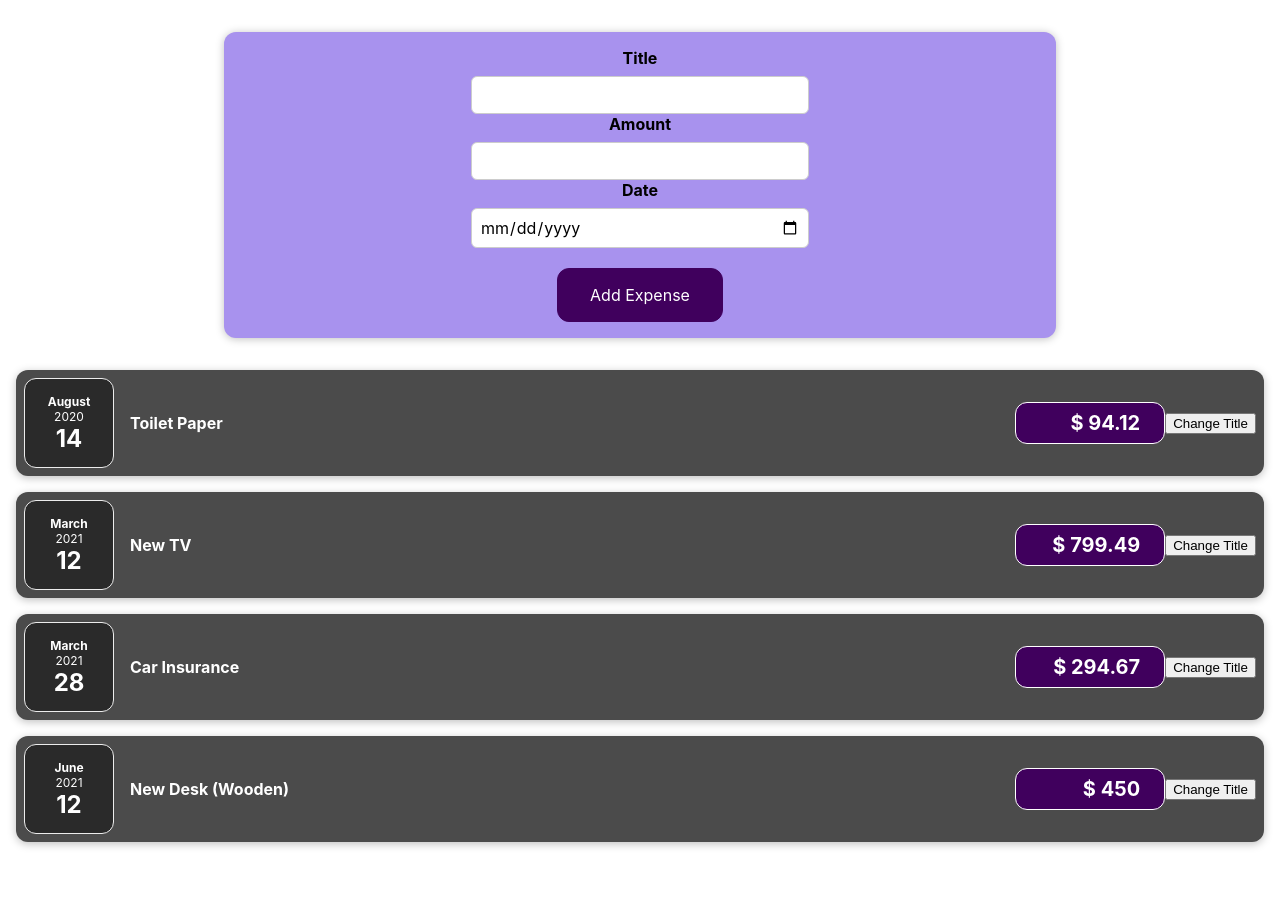
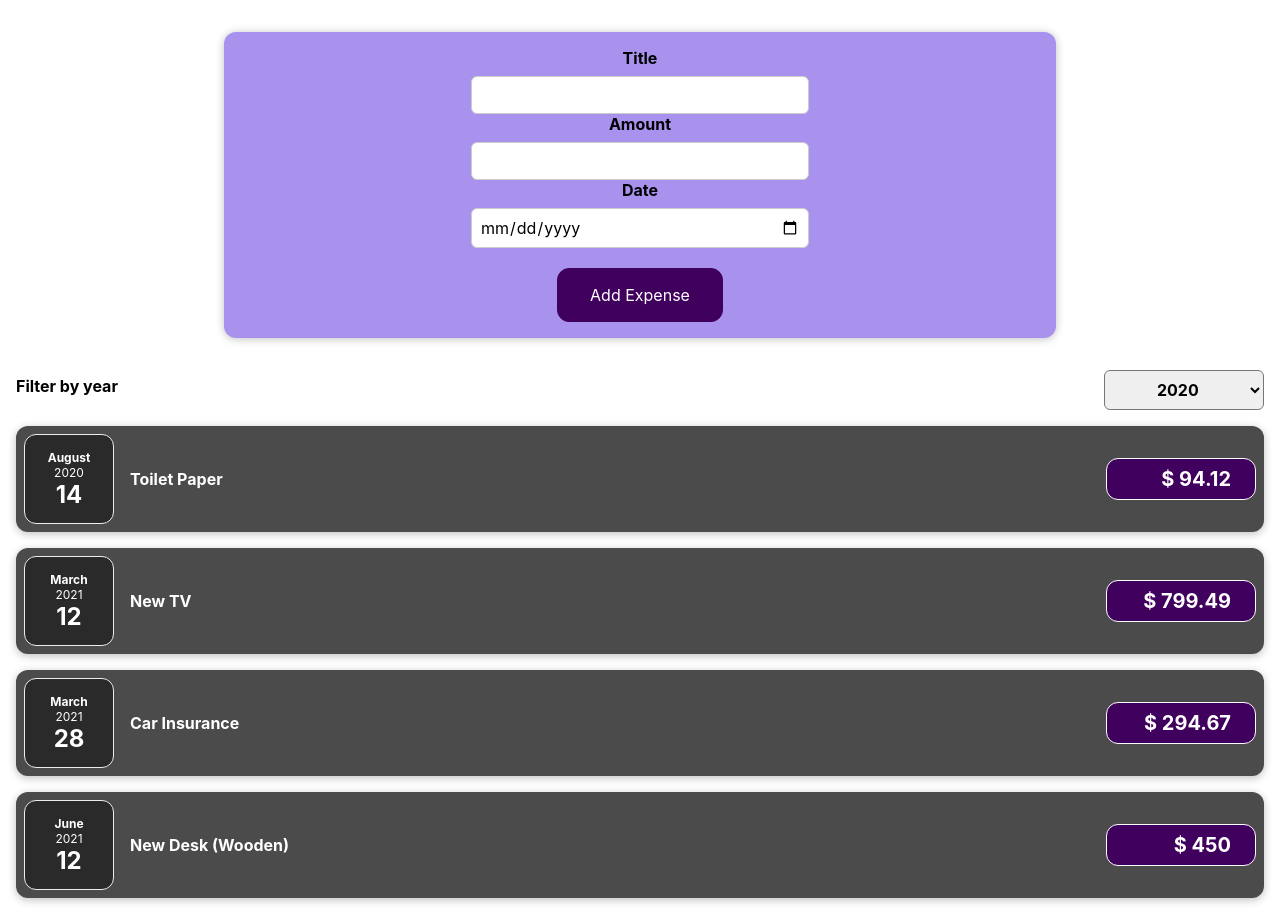
Before and after one commit to pedrofonsecapadilha/Udemy, a React (Create React App) app in the folder React-TheCompleteGuide/1-project/: page / in a window 1280 px wide. Before the commit the page ends 858 px from the top, so only its background shows below. Built offline with nearby package versions, Linux system fonts and the light colour scheme.

Commit message:
finish seção 4

```diff
--- a/React-TheCompleteGuide/1-project/src/App.js
+++ b/React-TheCompleteGuide/1-project/src/App.js
@@ -3,6 +3,7 @@
 // import ExpenseItem from './components/ExpenseItem';
 import Expenses from './components/Expenses/Expenses';
 import NewExpense from './components/NewExpense/NewExpense';
+/* import ExpensesFilter from './components/Expenses/ExpensesFilter'; */
 
 // const App = () => {} - TAMBÉM PODE-SE CHAMAR UMA FUNÇÃO DESSA FORMA, É UMA QUESTÃO DE ESCOLHA.
 function App() {
@@ -31,14 +32,17 @@
       amount: 450.00,
       date: new Date(2021, 5, 12),
     },
-  ]
+  ];
+
+  function addExpenseHandler(expense) {
+    console.log('In App.js');
+    console.log(expense);
+  };
 
   return (
     <div>
-      <NewExpense></NewExpense>
-      <Expenses
-        items={expenses}
-      ></Expenses>
+      <NewExpense onAddExpense={addExpenseHandler}></NewExpense>
+      <Expenses items={expenses}></Expenses>
     </div>
   );
 }
--- a/React-TheCompleteGuide/1-project/src/components/Expenses/ExpenseItem.js
+++ b/React-TheCompleteGuide/1-project/src/components/Expenses/ExpenseItem.js
@@ -1,21 +1,13 @@
 import './ExpenseItem.css';
 import ExpenseDate from './ExpenseDate';
-import Card from '../UI/Card';
-import React, { useState } from "react";
+// import Card from '../UI/Card';
 
 function ExpenseItem(props) {
-  const [title, setTitle] = useState(props.title);
-
-  function clickHandler () {
-    setTitle('Updated!');
-  };
-
   return (
     <div className='expense-item'>
       <ExpenseDate date={props.date}/>
-      <h2 className='expense-item__description'>{title}</h2>
+      <h2 className='expense-item__description'>{props.title}</h2>
       <div className='expense-item__price'>$ {props.amount}</div>
-      <button onClick={clickHandler}>Change Title</button>
     </div>
   );
 }
--- a/React-TheCompleteGuide/1-project/src/components/Expenses/Expenses.js
+++ b/React-TheCompleteGuide/1-project/src/components/Expenses/Expenses.js
@@ -1,10 +1,21 @@
 import './Expenses.css';
 import ExpenseItem from './ExpenseItem';
 import Card from '../UI/Card';
+import ExpensesFilter from './ExpensesFilter';
+import React, { useState } from 'react';
 
 function Expenses(props) {
+
+  const [filteredYear, setFilteredYear] = useState('2020');
+
+  function filterChangeHandler(selectedYear) {
+    setFilteredYear(selectedYear);
+  };
+
   return (
+    <div>
       <Card className="expenses">
+        <ExpensesFilter selected={filteredYear} onChangeFilter={filterChangeHandler}></ExpensesFilter>
         <ExpenseItem
           title={props.items[0].title}
           amount={props.items[0].amount}
@@ -26,6 +37,7 @@
           date={props.items[3].date}
         ></ExpenseItem>
       </Card>
+    </div>
   );
 }
 
--- /dev/null
+++ b/React-TheCompleteGuide/1-project/src/components/Expenses/ExpensesFilter.css
@@ -0,0 +1,24 @@
+.expenses-filter {
+  color: #000000;
+  padding: 0 1rem;
+}
+
+.expenses-filter__control {
+  display: flex;
+  width: 100%;
+  align-items: center;
+  justify-content: space-between;
+  margin: 1rem 0;
+}
+
+.expenses-filter label {
+  font-weight: bold;
+  margin-bottom: 0.5rem;
+}
+
+.expenses-filter select {
+  font: inherit;
+  padding: 0.5rem 3rem;
+  font-weight: bold;
+  border-radius: 6px;
+}
--- /dev/null
+++ b/React-TheCompleteGuide/1-project/src/components/Expenses/ExpensesFilter.js
@@ -0,0 +1,24 @@
+import './ExpensesFilter.css';
+
+function ExpensesFilter(props) {
+
+  function dropdownChangeHandler(event) {
+    props.onChangeFilter(event.target.value);
+  };
+
+  return (
+    <div className='expenses-filter'>
+      <div className='expenses-filter__control'>
+        <label>Filter by year</label>
+        <select value={props.selected} onChange={dropdownChangeHandler}>
+          <option value='2022'>2022</option>
+          <option value='2021'>2021</option>
+          <option value='2020'>2020</option>
+          <option value='2019'>2019</option>
+        </select>
+      </div>
+    </div>
+  );
+};
+
+export default ExpensesFilter;
--- a/React-TheCompleteGuide/1-project/src/components/NewExpense/ExpenseForm.js
+++ b/React-TheCompleteGuide/1-project/src/components/NewExpense/ExpenseForm.js
@@ -1,7 +1,7 @@
 import './ExpenseForm.css';
 import React, { useState } from 'react';
 
-function ExpenseForm() {
+function ExpenseForm(props) {
 
   const [enteredTitle, setEnteredTitle] = useState('');
   const [enteredAmount, setEnteredAmount] = useState('');
@@ -40,7 +40,10 @@
       date: new Date(enteredDate)
     };
 
-    console.log(expenseData)
+    props.onSaveExpenseData(expenseData);
+    setEnteredTitle('');
+    setEnteredAmount('');
+    setEnteredDate('');
   };
 
   return (
@@ -48,15 +51,15 @@
       <div className='new-expense__controls'>
         <div className='new-expense__controls'>
           <label className='new-expense__label'>Title</label>
-          <input className='new-expense__input' type='text' onChange={titleChangeHandler}></input>
+          <input className='new-expense__input' type='text' value={enteredTitle} onChange={titleChangeHandler}></input>
         </div>
         <div className='new-expense__controls'>
           <label className='new-expense__label'>Amount</label>
-          <input className='new-expense__input' type='number' min='0.01' step='0.01' onChange={amountChangeHandler}></input>
+          <input className='new-expense__input' type='number' min='0.01' step='0.01' value={enteredAmount} onChange={amountChangeHandler}></input>
         </div>
         <div className='new-expense__controls'>
           <label className='new-expense__label'>Date</label>
-          <input className='new-expense__input' type='date' min='2019-01-01' max='2022-12-31' onChange={dateChangeHandler}></input>
+          <input className='new-expense__input' type='date' min='2019-01-01' max='2022-12-31' value={enteredDate} onChange={dateChangeHandler}></input>
         </div>
       </div>
       <div className='new-expense__actions'>
--- a/React-TheCompleteGuide/1-project/src/components/NewExpense/NewExpense.js
+++ b/React-TheCompleteGuide/1-project/src/components/NewExpense/NewExpense.js
@@ -1,10 +1,19 @@
 import './NewExpense.css';
 import ExpenseForm from './ExpenseForm';
 
-function NewExpense() {
+function NewExpense(props) {
+
+  function SaveExpenseDataHandler(enteredExpenseData) {
+    const expenseData = {
+      ...enteredExpenseData,
+      id: Math.random().toString()
+    };
+    props.onAddExpense(expenseData);
+  };
+
   return (
   <div className='new-expense'>
-    <ExpenseForm></ExpenseForm>
+    <ExpenseForm onSaveExpenseData={SaveExpenseDataHandler}></ExpenseForm>
   </div>
   );
 };
```
Lines whose indentation alone changed are shown as unchanged.
